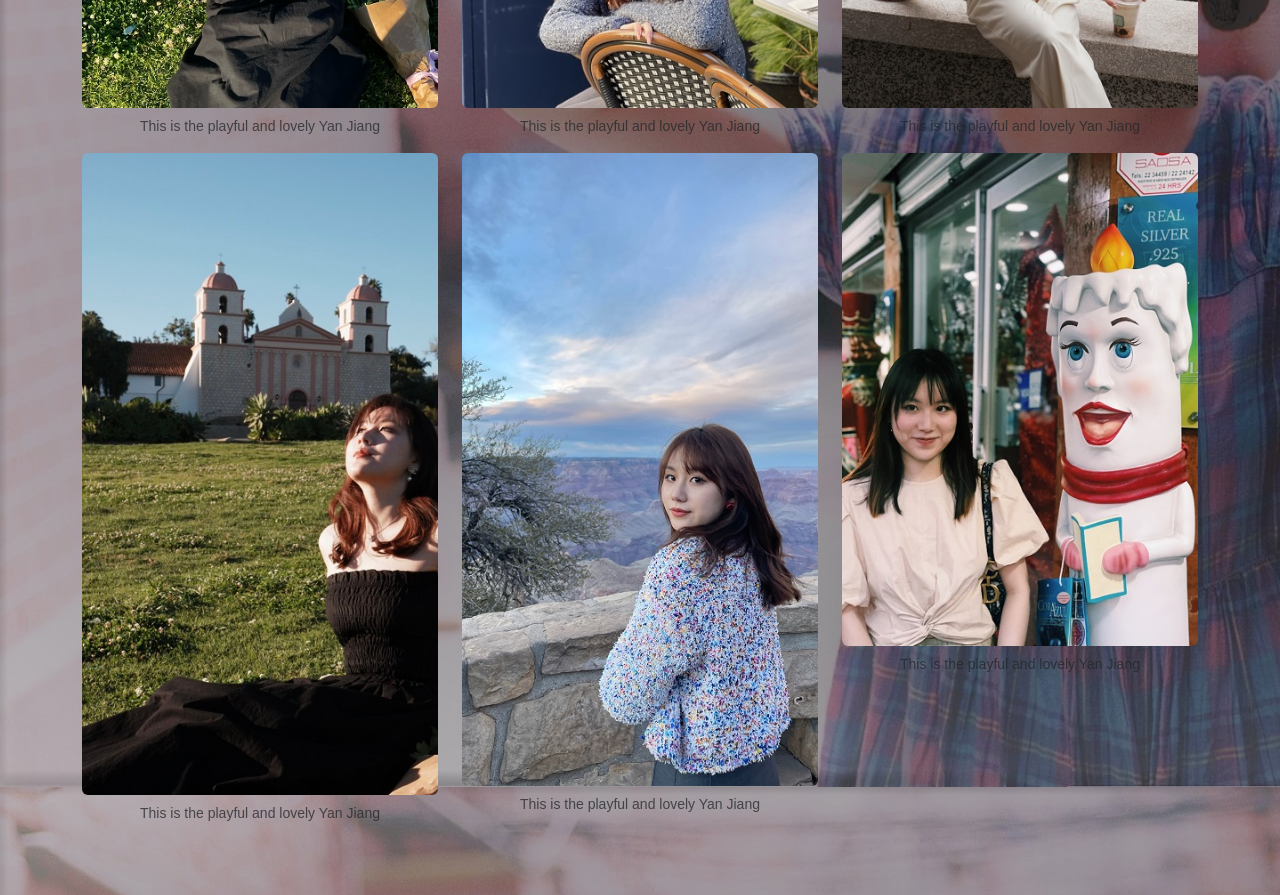
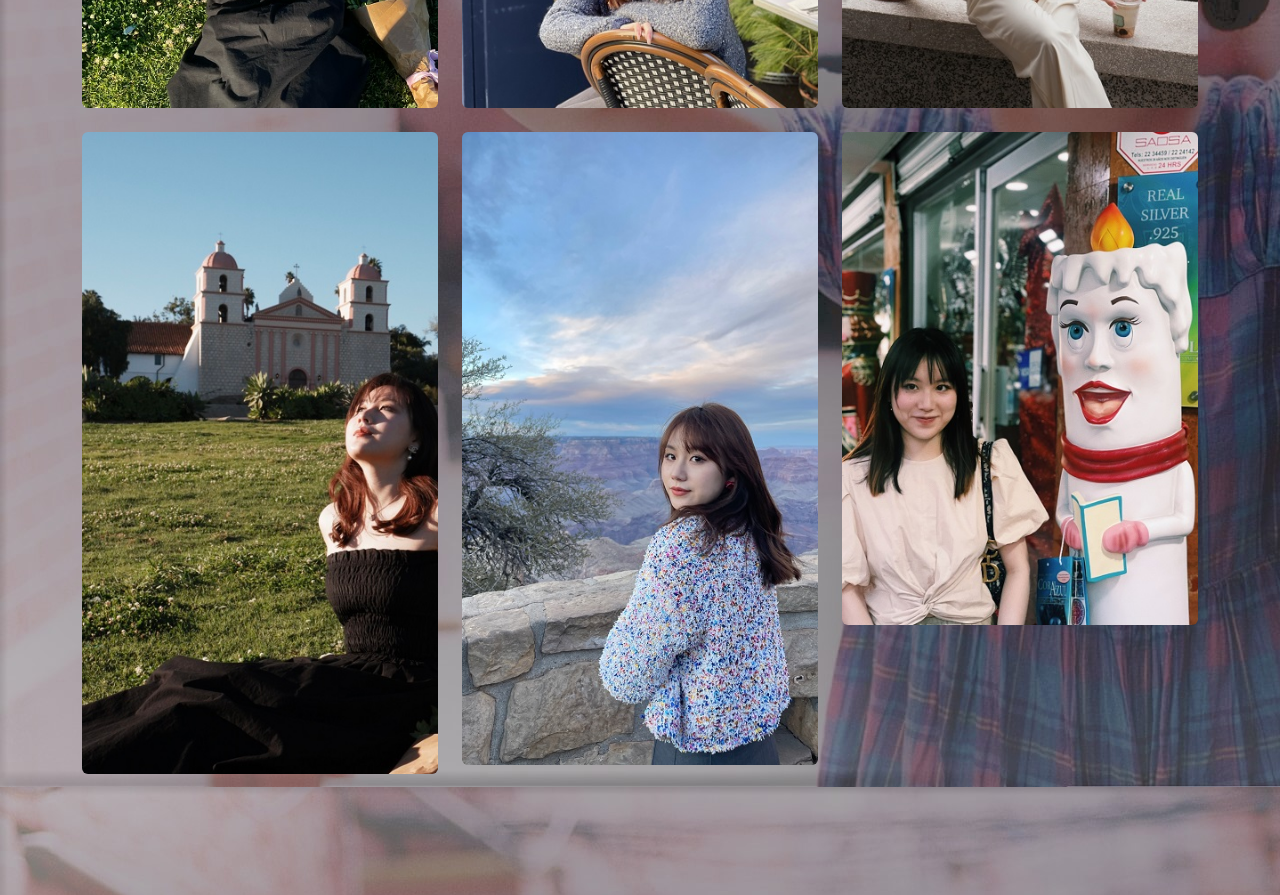
Before and after one commit to YansCodingworld/yanscodingworld.github.io, a plain HTML site: page travel.html in a window 1280 px wide. Shown: the part 550-1445 px from the top of the page. Drawn offline with Linux system fonts and the light colour scheme.

Commit message:
Add files via upload
delete some text

```diff
--- a/travel.html
+++ b/travel.html
@@ -44,19 +44,19 @@
           <div class="col">
             <figure class="figure">
               <img src="img/travel_1.jpg" class="figure-img img-fluid rounded" alt="Yan Jiang" width="400px" />
-              <figcaption class="figure-caption">This is the playful and lovely Yan Jiang</figcaption>
+              <figcaption class="figure-caption"></figcaption>
             </figure>
           </div>
           <div class="col">
             <figure class="figure">
               <img src="img/travel_5.jpg" class="figure-img img-fluid rounded" alt="Yan Jiang" width="400px" />
-              <figcaption class="figure-caption">This is the playful and lovely Yan Jiang</figcaption>
+              <figcaption class="figure-caption"></figcaption>
             </figure>
           </div>
           <div class="col">
             <figure class="figure">
               <img src="img/travel_3.jpg" class="figure-img img-fluid rounded" alt="Yan Jiang" width="400px" />
-              <figcaption class="figure-caption">This is the playful and lovely Yan Jiang</figcaption>
+              <figcaption class="figure-caption"></figcaption>
             </figure>
           </div>
         </div>
@@ -64,19 +64,19 @@
           <div class="col">
             <figure class="figure">
               <img src="img/travel_2.jpg" class="figure-img img-fluid rounded" alt="Yan Jiang" width="400px" />
-              <figcaption class="figure-caption">This is the playful and lovely Yan Jiang</figcaption>
+              <figcaption class="figure-caption"></figcaption>
             </figure>
           </div>
           <div class="col">
             <figure class="figure">
               <img src="img/travel_6.jpg" class="figure-img img-fluid rounded" alt="Yan Jiang" width="400px" />
-              <figcaption class="figure-caption">This is the playful and lovely Yan Jiang</figcaption>
+              <figcaption class="figure-caption"></figcaption>
             </figure>
           </div>
           <div class="col">
             <figure class="figure">
               <img src="img/travel_4.jpg" class="figure-img img-fluid rounded" alt="Yan Jiang" width="400px" />
-              <figcaption class="figure-caption">This is the playful and lovely Yan Jiang</figcaption>
+              <figcaption class="figure-caption"></figcaption>
             </figure>
           </div>
         </div>
```
Also changed, not shown: index.html (+1 -1 lines).
